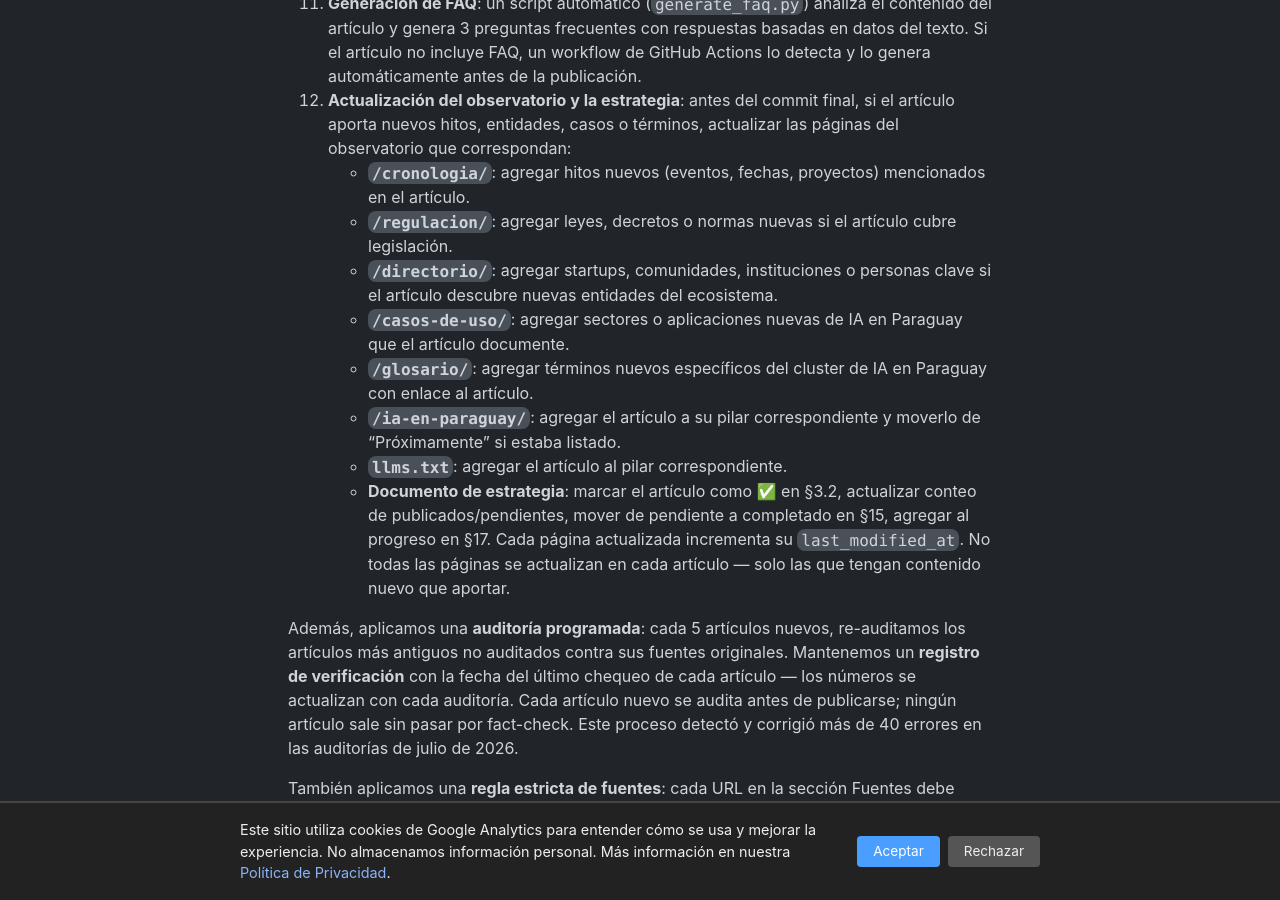
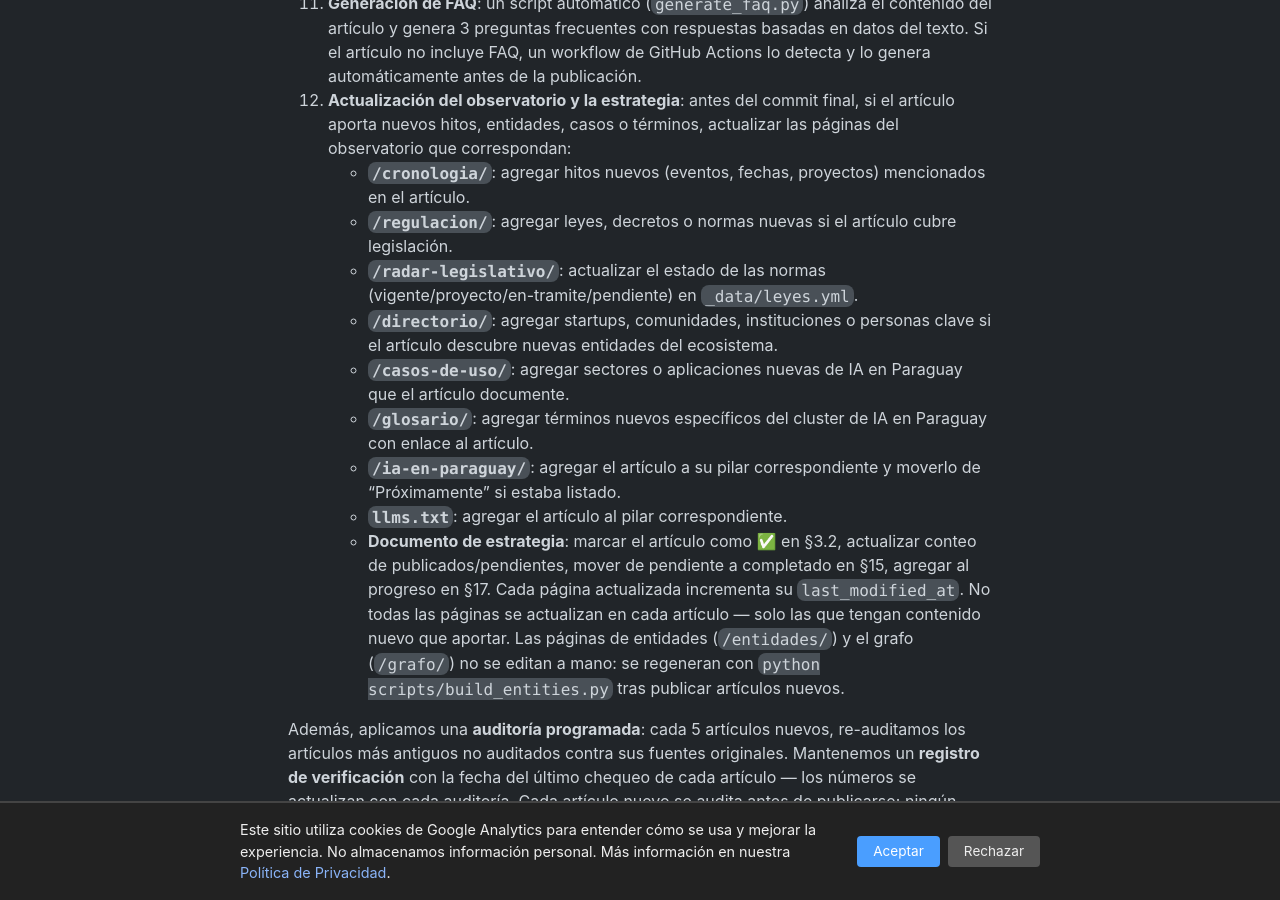
Before and after one commit to miravosqueinteresante/muchotexto.net, a Jekyll site: the page built from como-trabajamos.markdown, in a window 1280 px wide and 900 px high, scrolled down 4992 px. Built offline with Jekyll 4.4.1, drawn with Linux system fonts in a browser that asks for light colours.

Commit message:
Como trabajamos: radar legislativo y grafo en el paso 12 del flujo editorial

```diff
--- a/como-trabajamos.markdown
+++ b/como-trabajamos.markdown
@@ -94,6 +94,7 @@ Los artículos de fondo siguen un proceso estructurado de 12 pasos donde la IA a
 12. **Actualización del observatorio y la estrategia**: antes del commit final, si el artículo aporta nuevos hitos, entidades, casos o términos, actualizar las páginas del observatorio que correspondan:
     - **`/cronologia/`**: agregar hitos nuevos (eventos, fechas, proyectos) mencionados en el artículo.
     - **`/regulacion/`**: agregar leyes, decretos o normas nuevas si el artículo cubre legislación.
+    - **`/radar-legislativo/`**: actualizar el estado de las normas (vigente/proyecto/en-tramite/pendiente) en `_data/leyes.yml`.
     - **`/directorio/`**: agregar startups, comunidades, instituciones o personas clave si el artículo descubre nuevas entidades del ecosistema.
     - **`/casos-de-uso/`**: agregar sectores o aplicaciones nuevas de IA en Paraguay que el artículo documente.
     - **`/glosario/`**: agregar términos nuevos específicos del cluster de IA en Paraguay con enlace al artículo.
@@ -101,6 +102,7 @@ Los artículos de fondo siguen un proceso estructurado de 12 pasos donde la IA a
     - **`llms.txt`**: agregar el artículo al pilar correspondiente.
     - **Documento de estrategia**: marcar el artículo como ✅ en §3.2, actualizar conteo de publicados/pendientes, mover de pendiente a completado en §15, agregar al progreso en §17.
     Cada página actualizada incrementa su `last_modified_at`. No todas las páginas se actualizan en cada artículo — solo las que tengan contenido nuevo que aportar.
+    Las páginas de entidades (`/entidades/`) y el grafo (`/grafo/`) no se editan a mano: se regeneran con `python scripts/build_entities.py` tras publicar artículos nuevos.
 
 Además, aplicamos una **auditoría programada**: cada 5 artículos nuevos, re-auditamos los artículos más antiguos no auditados contra sus fuentes originales. Mantenemos un **registro de verificación** con la fecha del último chequeo de cada artículo — los números se actualizan con cada auditoría. Cada artículo nuevo se audita antes de publicarse; ningún artículo sale sin pasar por fact-check. Este proceso detectó y corrigió más de 40 errores en las auditorías de julio de 2026.
 
```
Also changed, not shown: other parts of como-trabajamos.markdown (+1 -1 lines).
